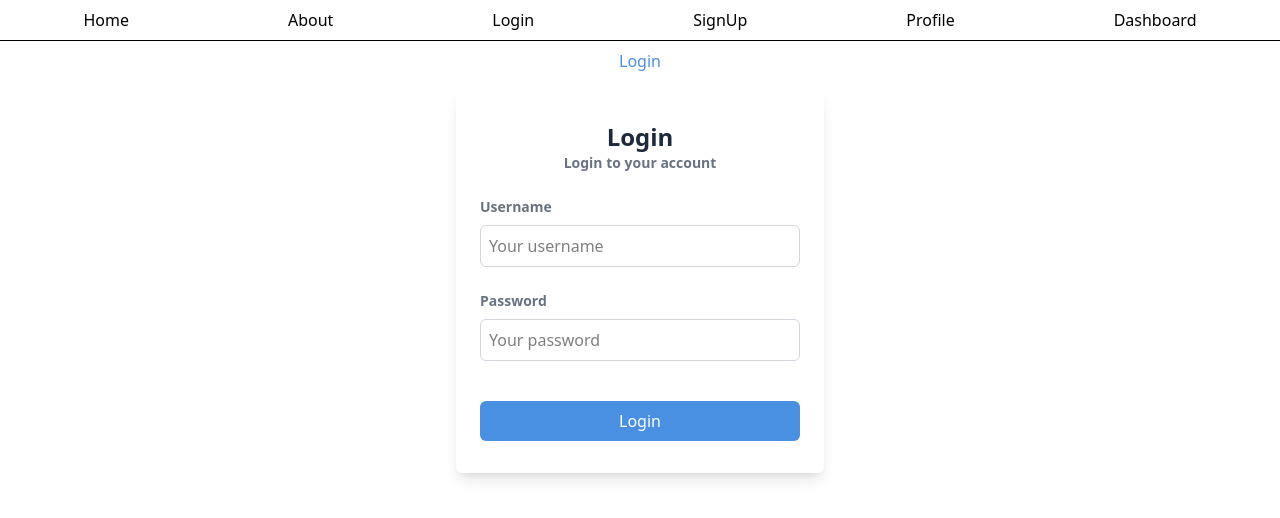
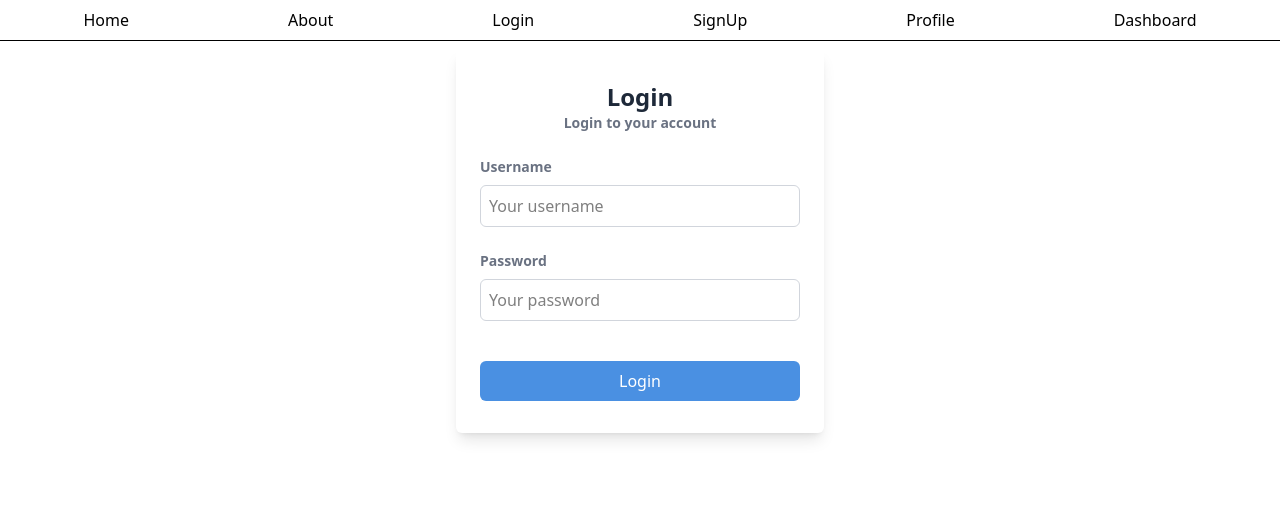
Before and after one commit to Tugduoff/TalkUp.AI, a React (Vite) app in the folder web/: page /Login in a window 1280 px wide. Shown: the top 518 px of the page. Built offline with nearby package versions, Linux system fonts and the light colour scheme.

Commit message:
rm: remove login title in Login page since its now on the form

```diff
--- a/web/src/routes/Login.tsx
+++ b/web/src/routes/Login.tsx
@@ -8,9 +8,6 @@ export const Route = createFileRoute('/Login')({
 function Login() {
   return (
     <div className="p-2 flex flex-col items-center w-full gap-4">
-      <h3 className="text-primary">
-        Login
-      </h3>
       <LoginForm />
     </div>
   )
```
